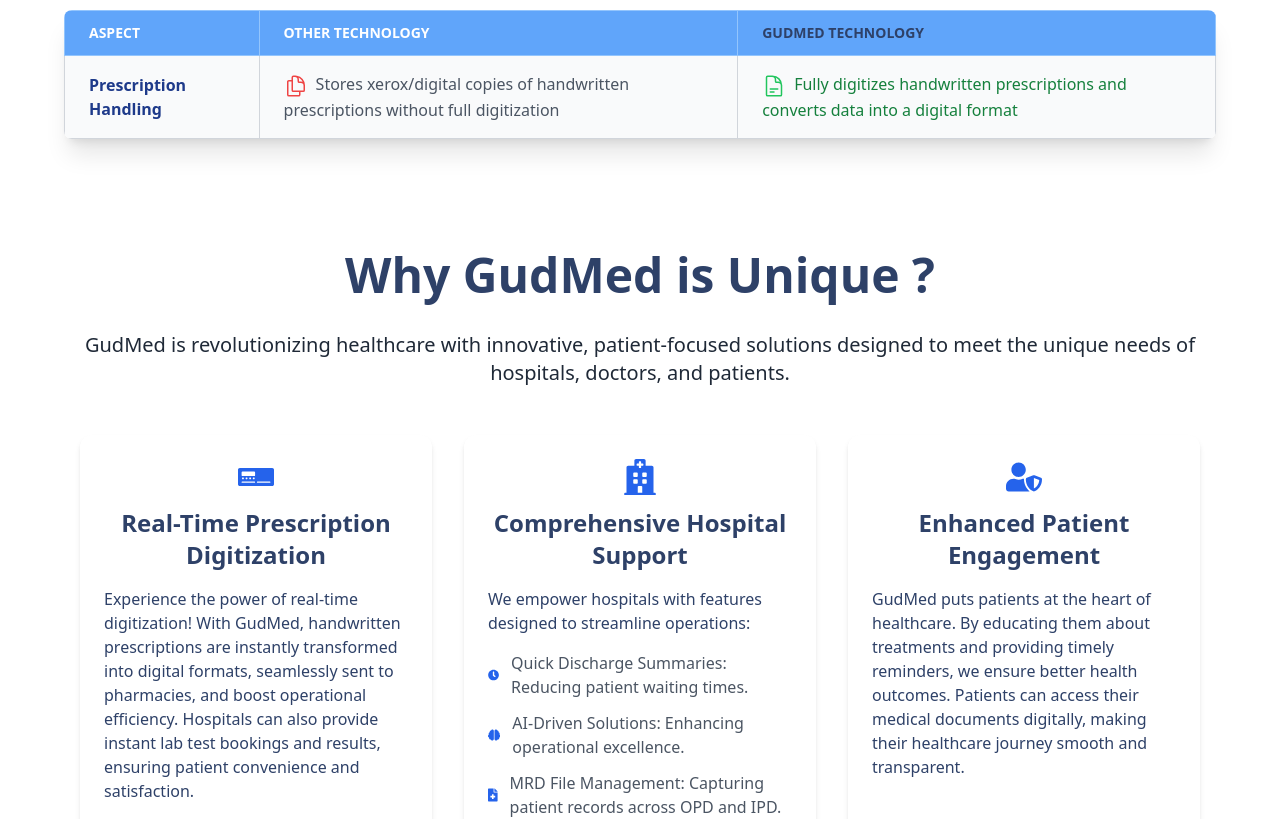
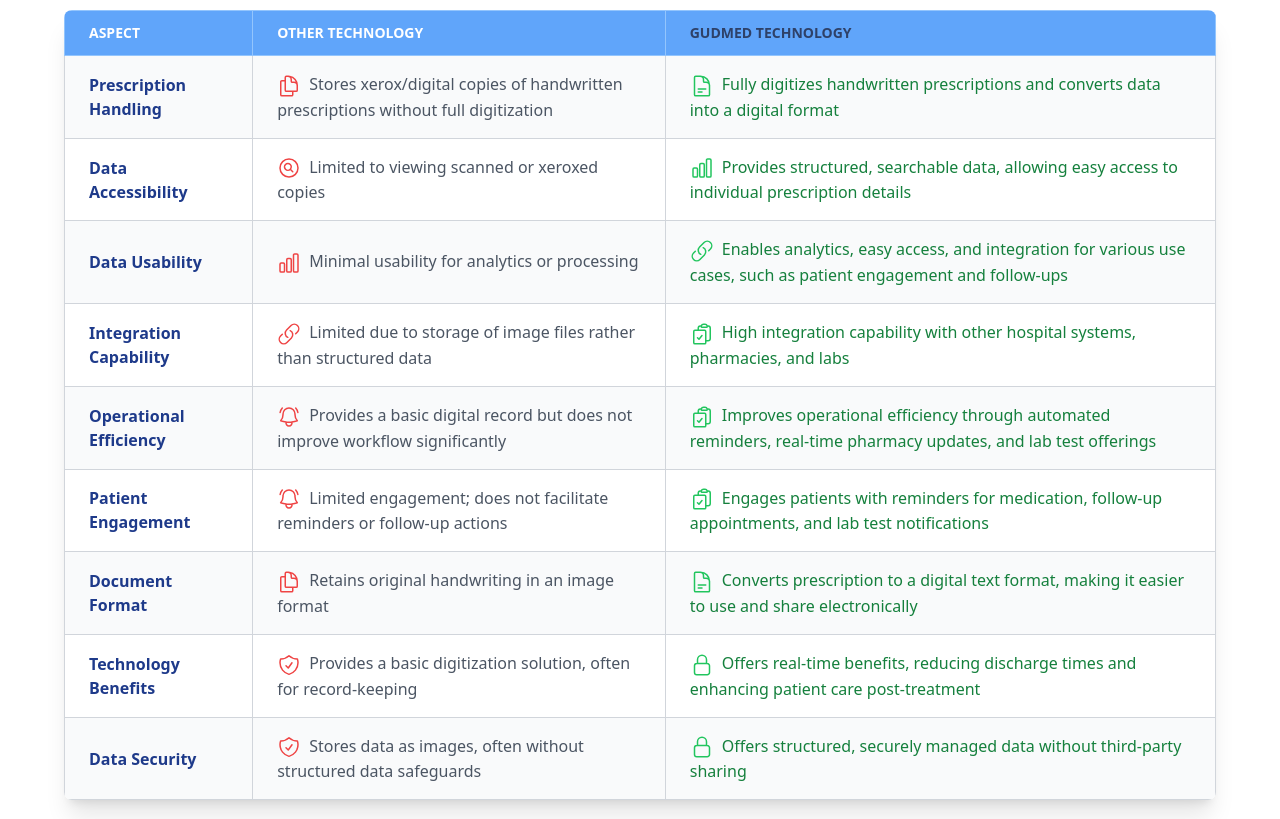
Before and after one commit to Harshraj843112/Neuros, a React (Create React App) app: page / in a window 1280 px wide. Shown: the part 4840-5659 px from the top of the page. Built offline with nearby package versions, Linux system fonts and the light colour scheme.

Commit message:
change in compression

```diff
--- a/src/components/ComparisonSection.js
+++ b/src/components/ComparisonSection.js
@@ -22,6 +22,94 @@
       gudmed: {
         text: "Fully digitizes handwritten prescriptions and converts data into a digital format",
         icon: <DocumentTextIcon className="h-6 w-6 text-green-500 inline-block mr-2" />,
+      },
+    },
+    {
+      aspect: "Data Accessibility",
+      other: {
+        text: "Limited to viewing scanned or xeroxed copies",
+        icon: <MagnifyingGlassCircleIcon className="h-6 w-6 text-red-500 inline-block mr-2" />,
+      },
+      gudmed: {
+        text: "Provides structured, searchable data, allowing easy access to individual prescription details",
+        icon: <ChartBarIcon className="h-6 w-6 text-green-500 inline-block mr-2" />,
+      },
+    },
+    {
+      aspect: "Data Usability",
+      other: {
+        text: "Minimal usability for analytics or processing",
+        icon: <ChartBarIcon className="h-6 w-6 text-red-500 inline-block mr-2" />,
+      },
+      gudmed: {
+        text: "Enables analytics, easy access, and integration for various use cases, such as patient engagement and follow-ups",
+        icon: <LinkIcon className="h-6 w-6 text-green-500 inline-block mr-2" />,
+      },
+    },
+    {
+      aspect: "Integration Capability",
+      other: {
+        text: "Limited due to storage of image files rather than structured data",
+        icon: <LinkIcon className="h-6 w-6 text-red-500 inline-block mr-2" />,
+      },
+      gudmed: {
+        text: "High integration capability with other hospital systems, pharmacies, and labs",
+        icon: <ClipboardDocumentCheckIcon className="h-6 w-6 text-green-500 inline-block mr-2" />, // Corrected this
+      },
+    },
+    {
+      aspect: "Operational Efficiency",
+      other: {
+        text: "Provides a basic digital record but does not improve workflow significantly",
+        icon: <BellAlertIcon className="h-6 w-6 text-red-500 inline-block mr-2" />,
+      },
+      gudmed: {
+        text: "Improves operational efficiency through automated reminders, real-time pharmacy updates, and lab test offerings",
+        icon: <ClipboardDocumentCheckIcon className="h-6 w-6 text-green-500 inline-block mr-2" />, // Corrected this
+      },
+    },
+    {
+      aspect: "Patient Engagement",
+      other: {
+        text: "Limited engagement; does not facilitate reminders or follow-up actions",
+        icon: <BellAlertIcon className="h-6 w-6 text-red-500 inline-block mr-2" />,
+      },
+      gudmed: {
+        text: "Engages patients with reminders for medication, follow-up appointments, and lab test notifications",
+        icon: <ClipboardDocumentCheckIcon className="h-6 w-6 text-green-500 inline-block mr-2" />, // Corrected this
+      },
+    },
+    {
+      aspect: "Document Format",
+      other: {
+        text: "Retains original handwriting in an image format",
+        icon: <DocumentDuplicateIcon className="h-6 w-6 text-red-500 inline-block mr-2" />,
+      },
+      gudmed: {
+        text: "Converts prescription to a digital text format, making it easier to use and share electronically",
+        icon: <DocumentTextIcon className="h-6 w-6 text-green-500 inline-block mr-2" />,
+      },
+    },
+    {
+      aspect: "Technology Benefits",
+      other: {
+        text: "Provides a basic digitization solution, often for record-keeping",
+        icon: <ShieldCheckIcon className="h-6 w-6 text-red-500 inline-block mr-2" />,
+      },
+      gudmed: {
+        text: "Offers real-time benefits, reducing discharge times and enhancing patient care post-treatment",
+        icon: <LockClosedIcon className="h-6 w-6 text-green-500 inline-block mr-2" />,
+      },
+    },
+    {
+      aspect: "Data Security",
+      other: {
+        text: "Stores data as images, often without structured data safeguards",
+        icon: <ShieldCheckIcon className="h-6 w-6 text-red-500 inline-block mr-2" />,
+      },
+      gudmed: {
+        text: "Offers structured, securely managed data without third-party sharing",
+        icon: <LockClosedIcon className="h-6 w-6 text-green-500 inline-block mr-2" />,
       },
     },
     // ... Other rows here (unchanged) ...
```
